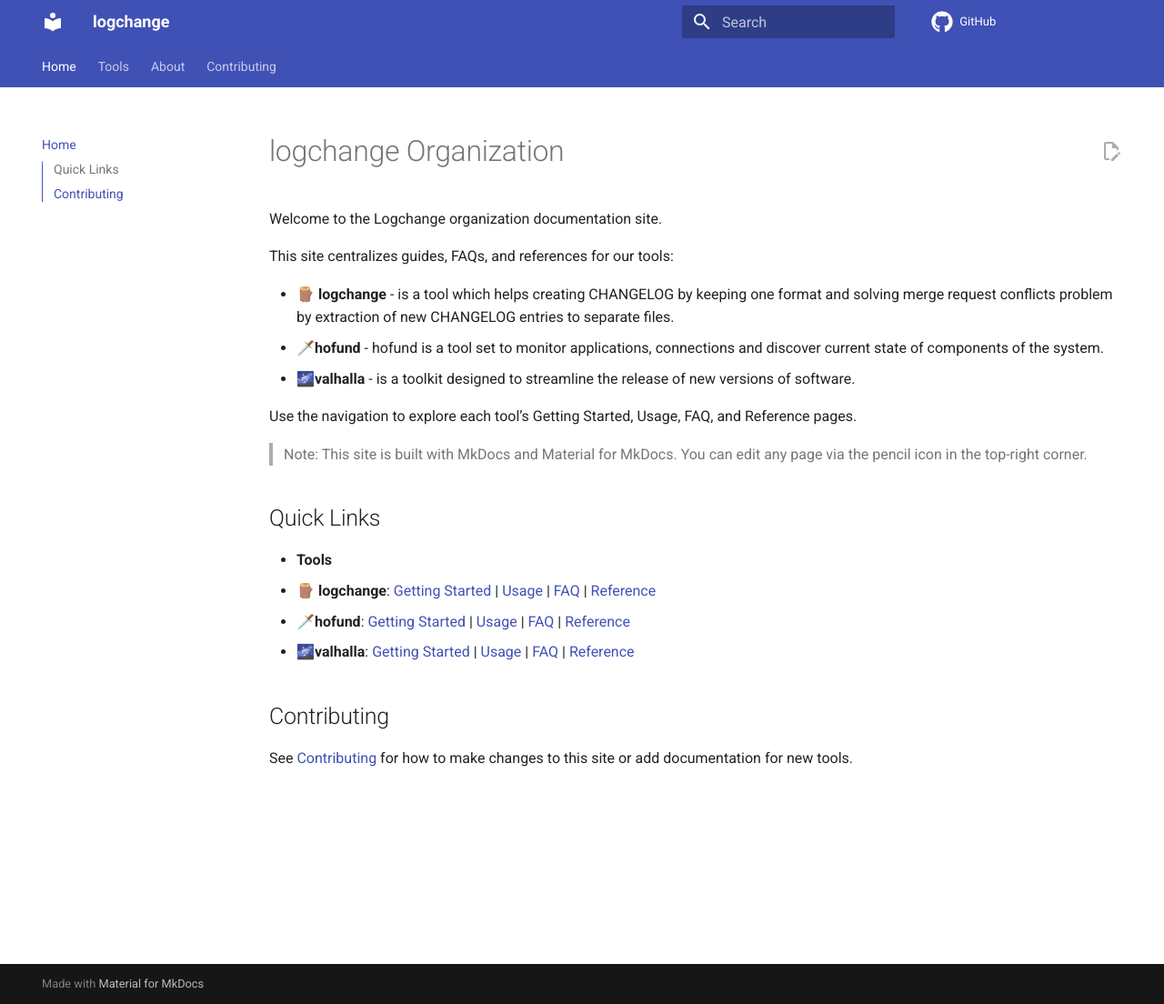
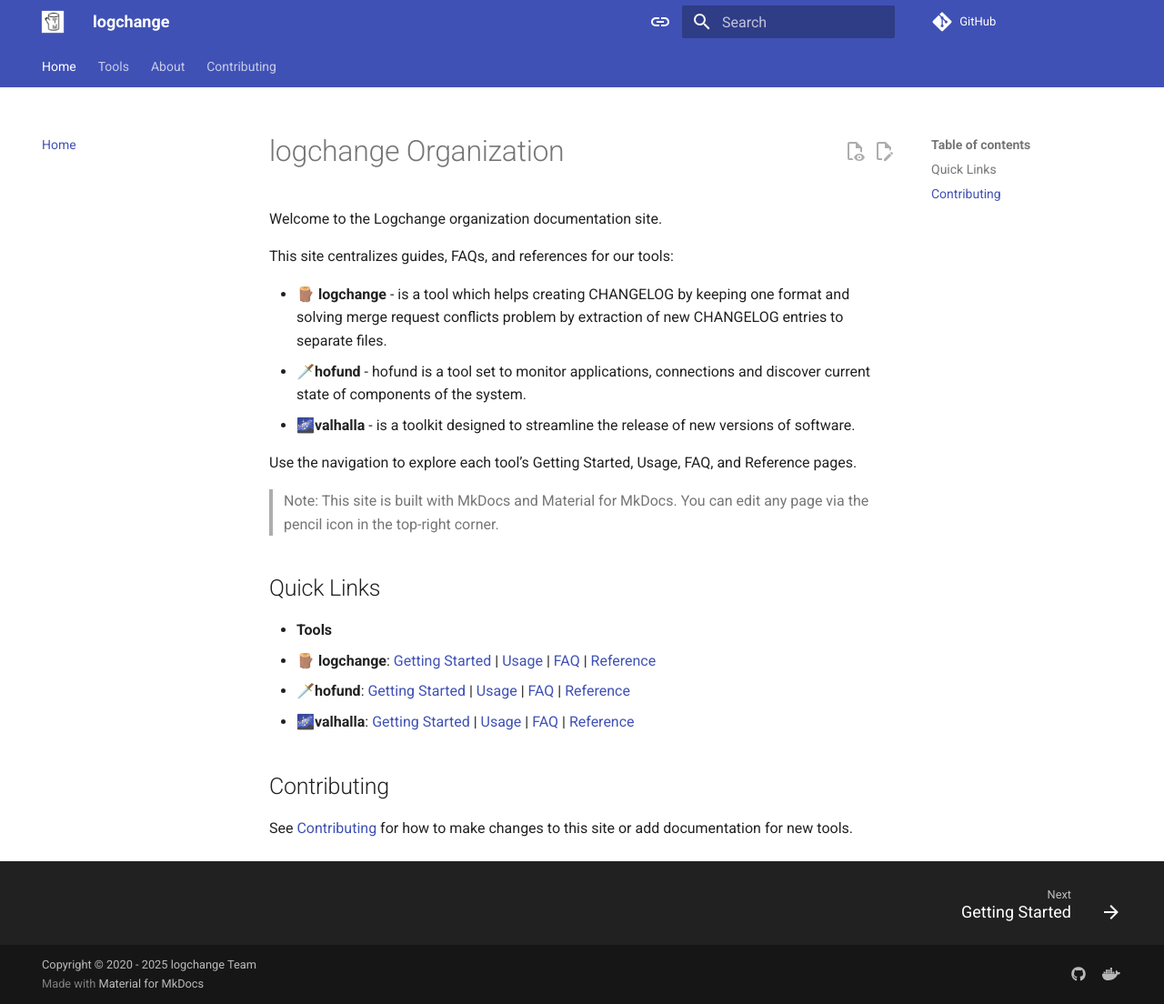
Before and after one commit to logchange/logchange.github.io, an MkDocs documentation site: the page built from docs/index.md, in a window 1280 px wide and 1104 px high. Shown: the whole window at 91% size. Built offline with MkDocs 1.6.1 and Material for MkDocs 9.7.7, drawn with Linux system fonts in a browser that asks for light colours; comment, search, counter and statistics services are not loaded.

Commit message:
Update mkdocs config with theme, authors, and assets.
Expanded the mkdocs.yml configuration by adding theme customizations, site metadata, and social links. Included author details in the cache and added new favicon and logo assets to enhance branding.

```diff
--- a/mkdocs.yml
+++ b/mkdocs.yml
@@ -1,19 +1,74 @@
 site_name: logchange
 site_url: https://logchange.dev
+site_author: Peter Zmilczak
+site_description: >-
+  At logchange, we develop tools to streamline software development processes, focusing on changelog management,
+  application monitoring, and release automation. Our projects aim to enhance efficiency and maintain consistency across development workflows.
+
 repo_url: https://github.com/logchange/logchange
 edit_uri: https://github.com/logchange/logchange.github.io/edit/main/docs/
+
+# Copyright
+copyright: Copyright &copy; 2020 - 2025 logchange Team
 
 theme:
   name: material
   language: en
   features:
+    - announce.dismiss
+    - content.action.edit
+    - content.action.view
+    - content.code.annotate
+    - content.code.copy
+    # - content.code.select
+    # - content.footnote.tooltips
+    # - content.tabs.link
+    - content.tooltips
+    # - header.autohide
+    # - navigation.expand
+    - navigation.footer
+    - navigation.indexes
+    # - navigation.instant
+    # - navigation.instant.prefetch
+    # - navigation.instant.progress
+    # - navigation.prune
+    - navigation.sections
     - navigation.tabs
-    - navigation.sections
-    - toc.integrate
-    - content.action.edit   # "Edit this page" button
-    - content.code.copy
+    # - navigation.tabs.sticky
+    - navigation.top
+    - navigation.tracking
+    - search.highlight
+    - search.share
+    - search.suggest
+    - toc.follow
+    # - toc.integrate
+  palette:
+    - media: "(prefers-color-scheme)"
+      toggle:
+        icon: material/link
+        name: Switch to light mode
+    - media: "(prefers-color-scheme: light)"
+      scheme: default
+      primary: indigo
+      accent: indigo
+      toggle:
+        icon: material/toggle-switch
+        name: Switch to dark mode
+    - media: "(prefers-color-scheme: dark)"
+      scheme: slate
+      primary: black
+      accent: indigo
+      toggle:
+        icon: material/toggle-switch-off
+        name: Switch to system preference
+  font:
+    text: Roboto
+    code: Roboto Mono
+  logo: assets/logchange-icon.png
+  favicon: assets/favicon.io
   icon:
-    repo: fontawesome/brands/github
+    logo: logo
+
 
 plugins:
   - search
@@ -22,6 +77,13 @@ plugins:
   - git-committers:
       repository: logchange/logchange.github.io
       branch: main
+
+extra:
+  social:
+    - icon: fontawesome/brands/github
+      link: https://github.com/logchange
+    - icon: fontawesome/brands/docker
+      link: https://hub.docker.com/u/logchange
 
 nav:
   - Home: index.md
```
Also changed, not shown: docs/assets/android-chrome-192x192.png (added), docs/assets/android-chrome-512x512.png (added), docs/assets/apple-touch-icon.png (added), docs/assets/favicon-16x16.png (added), docs/assets/favicon-32x32.png (added), docs/assets/favicon.ico (added), docs/assets/logchange-icon.png (added), docs/assets/logchange.png (added).
